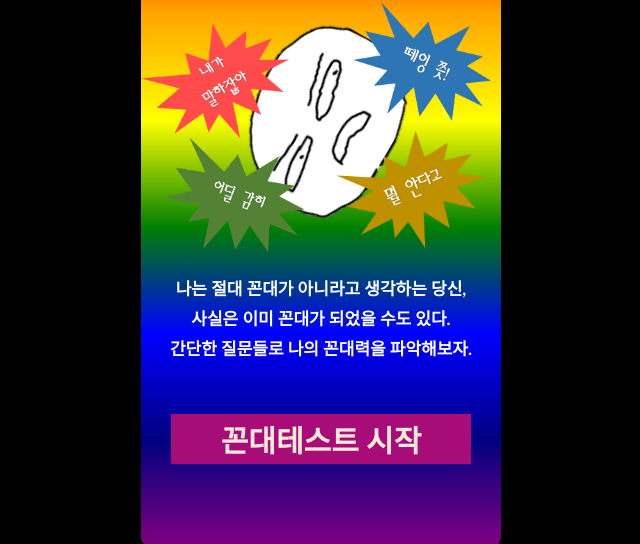
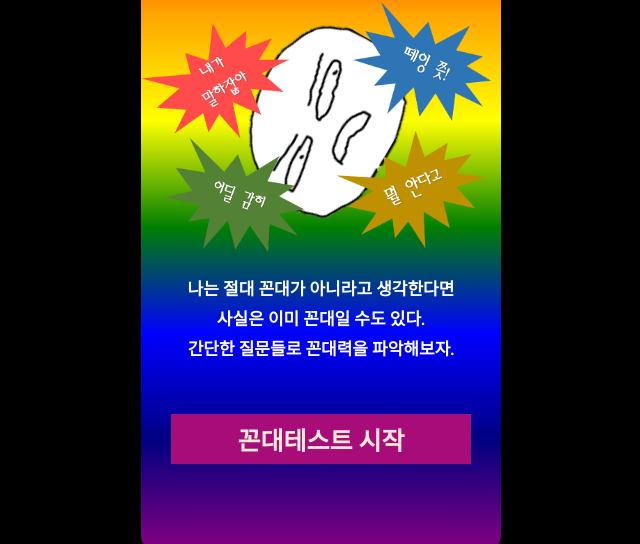
Before and after one commit to BrainStuck/conde-test-frontend, a plain HTML site: page index.html in a window 1280 px wide. Shown: the part 173-717 px from the top of the page, without its empty margins (319-959 px from the left). Drawn offline with Linux system fonts and the light colour scheme; a web font is replaced by a local one.

Commit message:
개발 완료

```diff
--- a/assets/scripts/slide.js
+++ b/assets/scripts/slide.js
@@ -79,8 +79,8 @@ document.addEventListener("DOMContentLoaded", () => {
       const prevSlideBtn = document.getElementById("prevSlide");
       prevSlideBtn.style.display = "none";
     }
-    const headerRef = document.getElementById("header");
-    headerRef.style.display = "block";
+    document.getElementById("test_next_btn").style.display = "block";
+    document.getElementById("test_final_btn").style.display = "none";
     slideSetting(--currentSlide);
   });
 });
--- a/assets/styles/main.css
+++ b/assets/styles/main.css
@@ -91,7 +91,7 @@ body {
 .start_btn {
   width: 300px;
   height: 50px;
-  font-size: 30px;
+  font-size: 25px;
   margin-bottom: 50px;
   background-color: rgb(168, 12, 121);
   color: antiquewhite;
--- a/index.html
+++ b/index.html
@@ -40,9 +40,9 @@
               </div>
             </div>
             <div class="test_desc">
-              나는 절대 꼰대가 아니라고 생각하는 당신,<br />
-              사실은 이미 꼰대가 되었을 수도 있다.<br />
-              간단한 질문들로 나의 꼰대력을 파악해보자.
+              나는 절대 꼰대가 아니라고 생각한다면<br />
+              사실은 이미 꼰대일 수도 있다.<br />
+              간단한 질문들로 꼰대력을 파악해보자.
             </div>
             <div>
               <button class="start_btn">꼰대테스트 시작</button>
```
